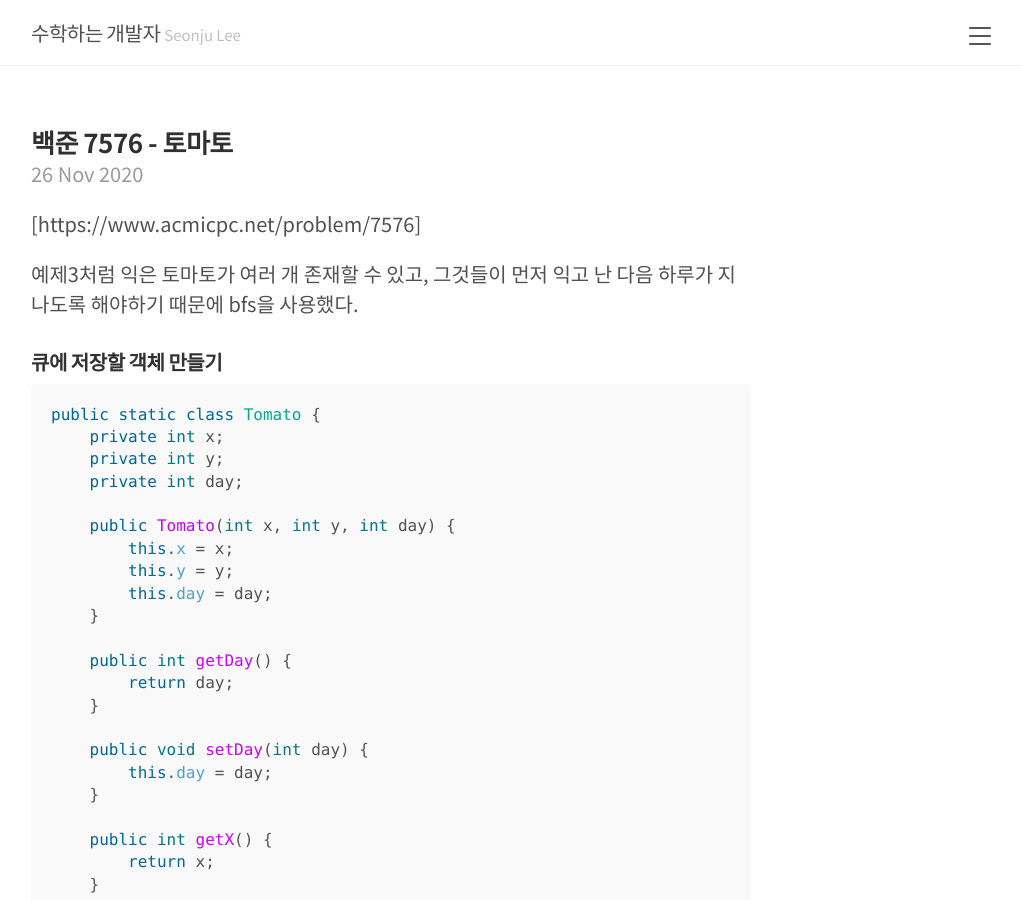
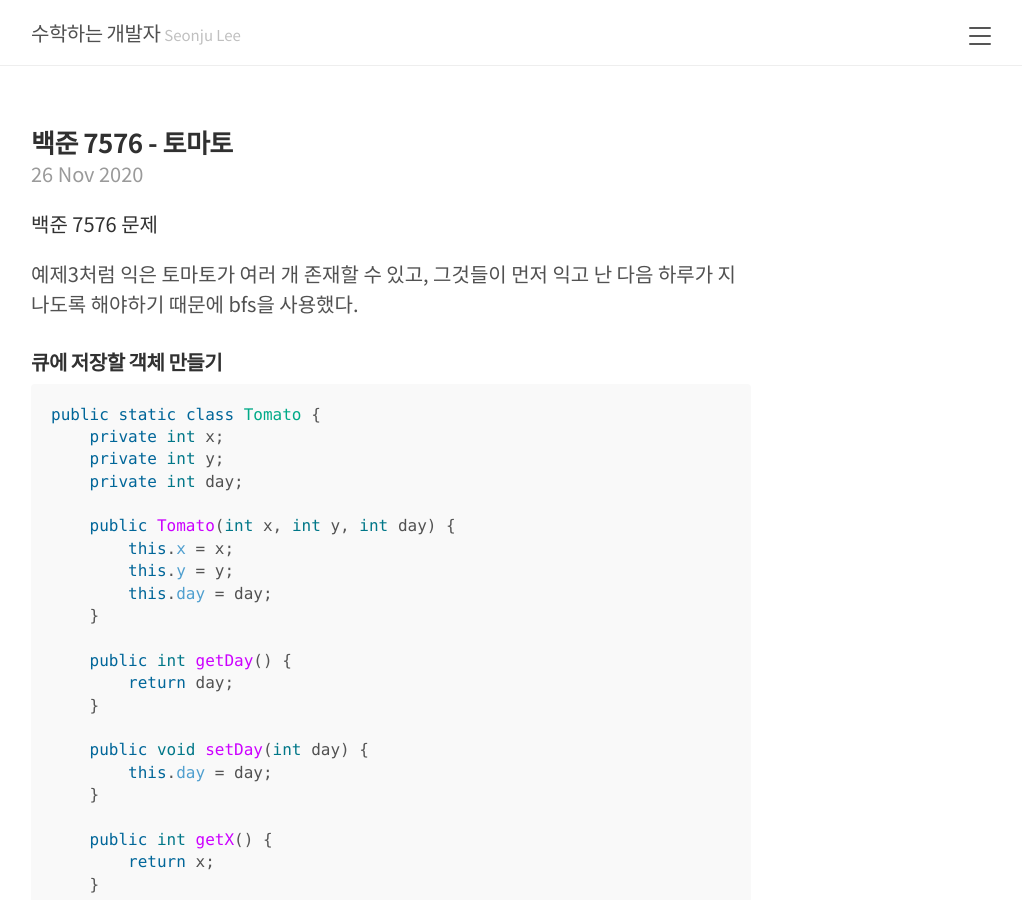
Before and after one commit to seonjuleee/seonjuleee.github.io, a Jekyll site: the page built from _posts/2020-11-26-baekjoon-7576.md, in a window 1280 px wide and 900 px high. Shown: the whole window, without its empty margins (249-1271 px from the left). Built offline with Jekyll 4.4.1, drawn with Linux system fonts in a browser that asks for light colours.

Commit message:
modify post

```diff
--- a/_posts/2020-11-26-baekjoon-7576.md
+++ b/_posts/2020-11-26-baekjoon-7576.md
@@ -4,7 +4,7 @@ title: "백준 7576 - 토마토"
 categories: [Baekjoon]
 ---
 
-[https://www.acmicpc.net/problem/7576]
+[백준 7576 문제](https://www.acmicpc.net/problem/7576)
 
 예제3처럼 익은 토마토가 여러 개 존재할 수 있고, 그것들이 먼저 익고 난 다음 하루가 지나도록 해야하기 때문에 bfs을 사용했다.
 
```
